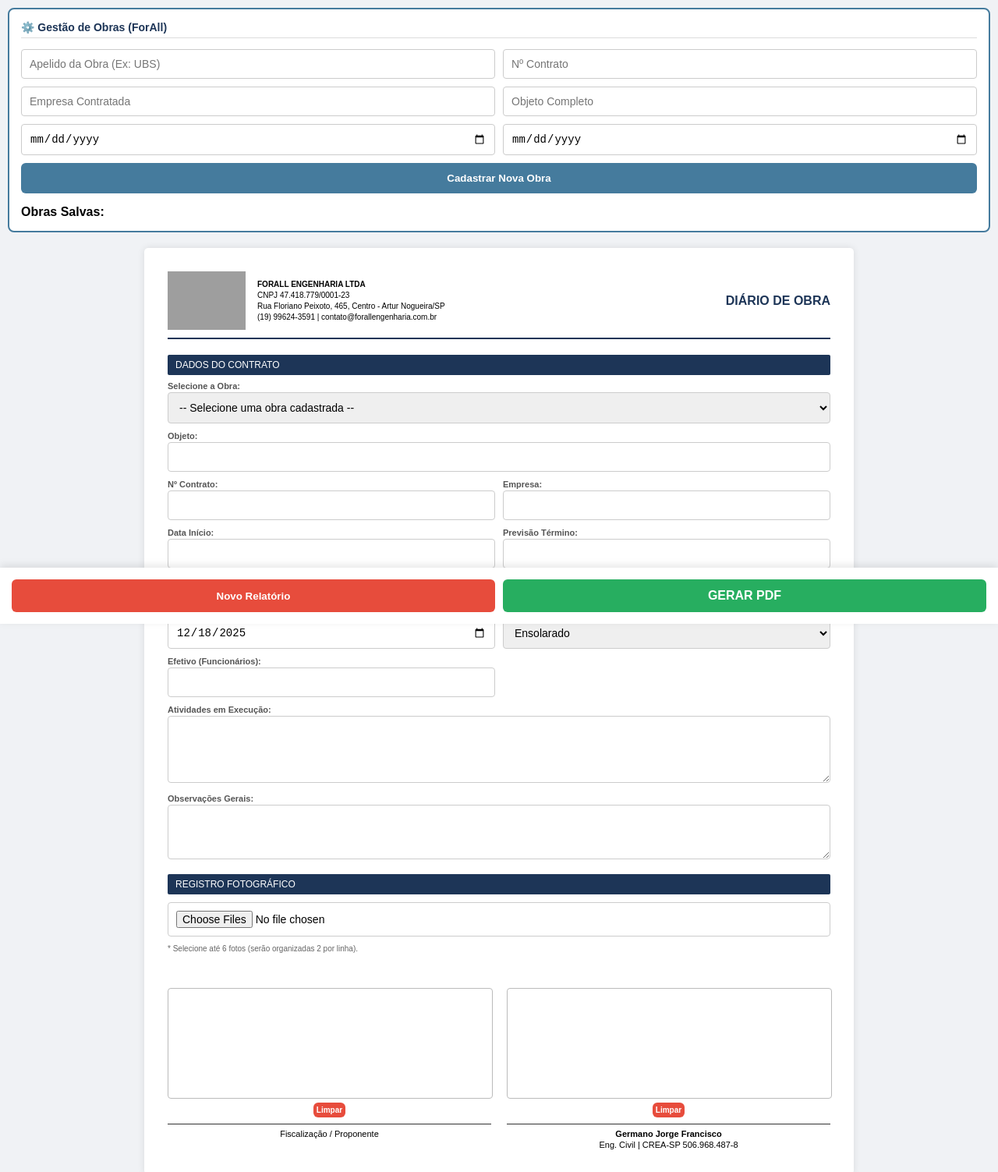
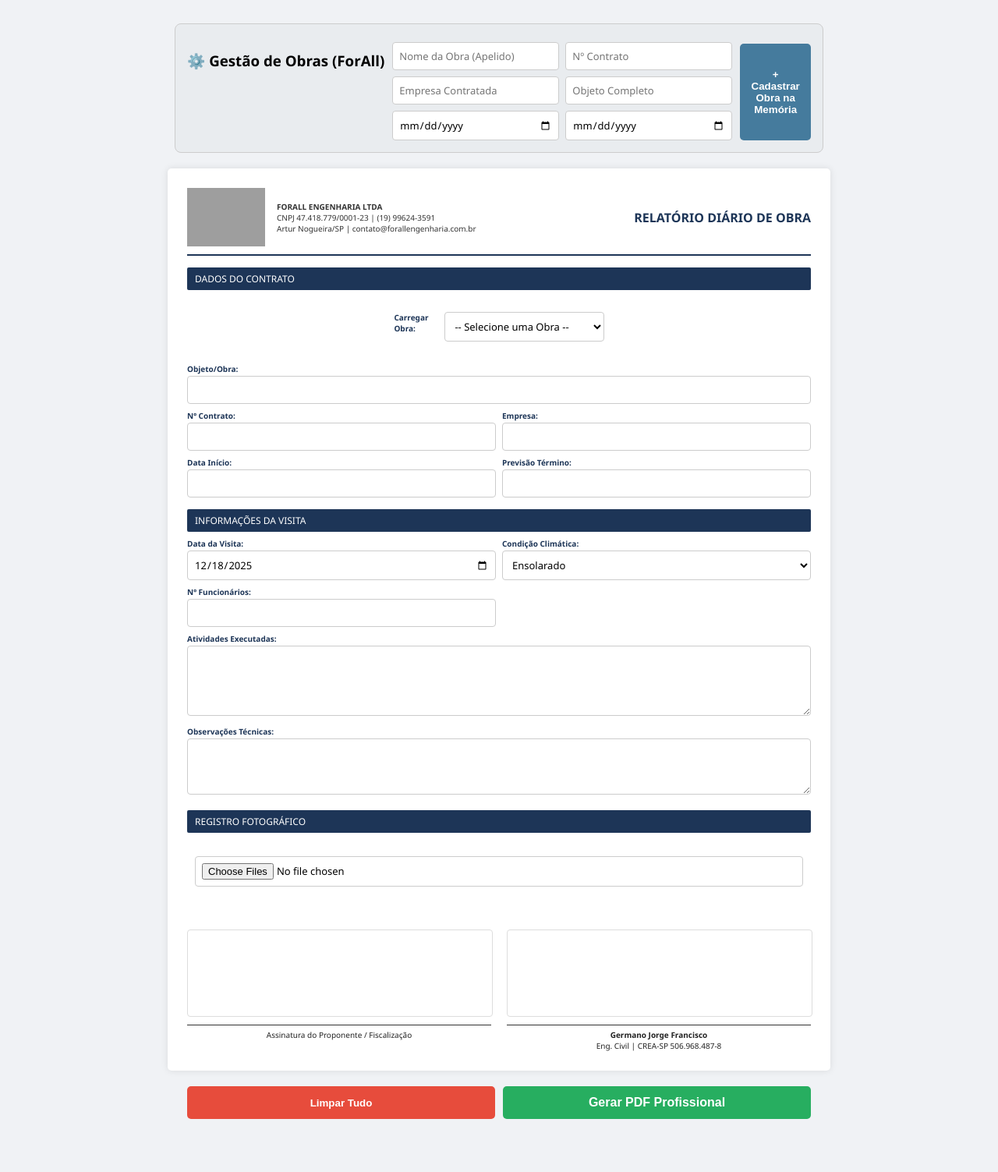
Before and after one commit to gjorgefrancisco98-afk/formularioobra, a plain HTML site: page index.html in a window 1280 px wide. Shown: the top 1503 px of the page at 78% size. After the commit the page ends 1465 px from the top, so only its background shows below. Drawn offline with nearby package versions, Linux system fonts and the light colour scheme; grey boxes are pictures that could not be loaded.

Commit message:
Update index.html

```diff
--- a/index.html
+++ b/index.html
@@ -2,124 +2,128 @@
 <html lang="pt-br">
 <head>
     <meta charset="UTF-8">
-    <meta name="viewport" content="width=device-width, initial-scale=1.0, maximum-scale=1.0, user-scalable=no">
-    <title>RDO - ForAll Engenharia</title>
+    <meta name="viewport" content="width=device-width, initial-scale=1.0">
+    <title>Sistema RDO - ForAll Engenharia</title>
     <script src="https://cdnjs.cloudflare.com/ajax/libs/html2pdf.js/0.10.1/html2pdf.bundle.min.js"></script>
     <script src="https://cdn.jsdelivr.net/npm/signature_pad@4.0.0/dist/signature_pad.umd.min.js"></script>
     <style>
         :root { --primary: #1d3557; --secondary: #457b9d; }
-        body { font-family: Arial, sans-serif; background: #f0f2f5; margin: 0; padding: 10px; padding-bottom: 100px; }
-        .page { background: white; max-width: 850px; margin: auto; padding: 30px; border-radius: 5px; box-shadow: 0 0 10px rgba(0,0,0,0.1); }
 
-        .header { display: flex; align-items: center; border-bottom: 2px solid var(--primary); padding-bottom: 10px; margin-bottom: 20px; }
+        /* Configurações Gerais */
+        body { font-family: 'Segoe UI', Arial, sans-serif; background: #f0f2f5; margin: 0; padding: 10px; -webkit-print-color-adjust: exact; print-color-adjust: exact; }
+        .page { background: white; max-width: 800px; margin: auto; padding: 25px; border-radius: 5px; box-shadow: 0 0 10px rgba(0,0,0,0.1); }
+
+        /* Cabeçalho */
+        .header { display: flex; align-items: center; border-bottom: 2px solid var(--primary); padding-bottom: 10px; margin-bottom: 15px; }
         .logo { width: 100px; margin-right: 15px; }
-        .empresa-info { font-size: 10px; flex-grow: 1; line-height: 1.4; }
+        .empresa-info { font-size: 10px; flex-grow: 1; color: #333; line-height: 1.4; }
         .doc-title { text-align: right; color: var(--primary); font-weight: bold; font-size: 16px; }
 
-        .admin-section { background: #fff; padding: 15px; border-radius: 8px; margin-bottom: 20px; border: 2px solid var(--secondary); }
-        .admin-section h3 { margin-top: 0; font-size: 14px; color: var(--primary); border-bottom: 1px solid #ddd; padding-bottom: 5px; }
-
-        .section-title { background: var(--primary); color: white; padding: 6px 10px; font-size: 12px; margin-top: 15px; text-transform: uppercase; border-radius: 2px; }
-        .grid { display: grid; grid-template-columns: 1fr 1fr; gap: 10px; margin-top: 8px; }
+        /* Estilo das Seções */
+        .section-title { background: var(--primary) !important; color: white !important; padding: 6px 10px; font-size: 12px; margin-top: 15px; text-transform: uppercase; border-radius: 2px; }
+        .grid { display: grid; grid-template-columns: 1fr 1fr; gap: 8px; margin-top: 8px; }
         .full { grid-column: span 2; }
 
-        label { display: block; font-size: 11px; font-weight: bold; margin-bottom: 2px; color: #555; }
-        input, select, textarea { width: 100%; border: 1px solid #ccc; padding: 10px; font-size: 14px; border-radius: 4px; box-sizing: border-box; }
+        label { display: block; font-size: 10px; font-weight: bold; margin-bottom: 2px; color: var(--primary); }
+        input, select, textarea {
+            width: 100%; border: 1px solid #ccc; padding: 8px; font-size: 13px; border-radius: 4px;
+            box-sizing: border-box; background: #fff; font-family: inherit;
+        }
 
-        #preview-container { display: grid; grid-template-columns: 1fr 1fr; gap: 10px; margin-top: 15px; }
-        .photo-box { border: 1px solid #ddd; height: 220px; overflow: hidden; display: flex; align-items: center; justify-content: center; background: #f9f9f9; position: relative; }
+        /* Registro Fotográfico 2x3 */
+        #preview-container { display: grid; grid-template-columns: 1fr 1fr; gap: 10px; margin-top: 10px; }
+        .photo-box { border: 1px solid #eee; height: 210px; display: flex; align-items: center; justify-content: center; background: #fafafa; border-radius: 4px; page-break-inside: avoid; }
         .photo-box img { width: 100%; height: 100%; object-fit: cover; }
 
-        .signature-grid { display: grid; grid-template-columns: 1fr 1fr; gap: 20px; margin-top: 30px; text-align: center; }
-        canvas { border: 1px solid #bbb; background: #fff; width: 100%; height: 140px; touch-action: none; border-radius: 4px; }
-        .sig-label { font-size: 11px; margin-top: 8px; border-top: 1px solid #333; padding-top: 5px; line-height: 1.3; }
+        /* Assinaturas */
+        .signature-grid { display: grid; grid-template-columns: 1fr 1fr; gap: 20px; margin-top: 25px; text-align: center; }
+        canvas { border: 1px solid #ddd; background: #fff; width: 100%; height: 110px; touch-action: none; border-radius: 4px; }
+        .sig-label { font-size: 10px; margin-top: 5px; border-top: 1px solid #333; padding-top: 5px; color: #222; }
 
-        .controls { position: fixed; bottom: 0; left: 0; right: 0; background: #fff; padding: 15px; display: flex; gap: 10px; box-shadow: 0 -3px 10px rgba(0,0,0,0.1); z-index: 1000; }
-        button { flex: 1; padding: 12px; border: none; border-radius: 6px; font-weight: bold; cursor: pointer; transition: 0.2s; }
-        .btn-add { background: var(--secondary); color: white; width: 100%; margin-top: 10px; }
+        /* Botões Flutuantes (Não saem no PDF) */
+        .no-print { display: flex; gap: 10px; margin: 20px auto; max-width: 800px; padding: 0 10px; }
+        .admin-section { background: #e9ecef; padding: 15px; border-radius: 8px; border: 1px solid #ccc; margin-bottom: 20px; }
+        button { flex: 1; padding: 12px; border: none; border-radius: 5px; font-weight: bold; cursor: pointer; transition: 0.3s; }
+        .btn-add { background: var(--secondary); color: white; margin-top: 10px; }
         .btn-pdf { background: #27ae60; color: white; font-size: 16px; }
         .btn-clear { background: #e74c3c; color: white; }
-        .btn-del { background: #ff4d4d; color: white; padding: 2px 8px; font-size: 10px; margin-left: 10px; border-radius: 3px; }
 
-        .obra-item { display: flex; justify-content: space-between; align-items: center; padding: 5px; border-bottom: 1px solid #eee; font-size: 12px; }
-
-        @media print { .no-print { display: none !important; } .page { box-shadow: none; padding: 0; } }
+        /* AJUSTES PARA O PDF/IMPRESSÃO */
+        @media print {
+            body { background: white; padding: 0; }
+            .page { box-shadow: none; border: none; width: 100%; max-width: 100%; padding: 0; }
+            .no-print, .admin-section, button, #fotos { display: none !important; }
+            input, textarea, select { border: 1px solid #eee !important; background: transparent !important; appearance: none; -webkit-appearance: none; }
+            .section-title { -webkit-print-color-adjust: exact; }
+            .photo-box { height: 180px; } /* Ajuste leve para caber melhor no papel */
+        }
     </style>
 </head>
 <body>
 
-<div class="no-print admin-section" id="adminPanel">
+<div class="no-print admin-section">
     <h3>⚙️ Gestão de Obras (ForAll)</h3>
     <div class="grid">
-        <input type="text" id="cadObra" placeholder="Apelido da Obra (Ex: UBS)">
+        <input type="text" id="cadObra" placeholder="Nome da Obra (Apelido)">
         <input type="text" id="cadContrato" placeholder="Nº Contrato">
         <input type="text" id="cadEmpresa" placeholder="Empresa Contratada">
         <input type="text" id="cadObjeto" placeholder="Objeto Completo">
-        <input type="date" id="cadInicio">
-        <input type="date" id="cadTermino">
+        <input type="date" id="cadInicio" title="Data Início">
+        <input type="date" id="cadTermino" title="Previsão Término">
     </div>
-    <button class="btn-add" onclick="salvarNovaObra()">Cadastrar Nova Obra</button>
-
-    <div id="listaObras" style="margin-top:15px; max-height: 100px; overflow-y: auto;">
-        </div>
+    <button class="btn-add" onclick="salvarNovaObra()">+ Cadastrar Obra na Memória</button>
 </div>
 
 <div class="page" id="relatorio">
     <div class="header">
-        <img src="https://forallengenharia.com.br/images/logo_original.svg" alt="Logo ForAll" class="logo">
+        <img src="https://www.forallengenharia.com.br/wp-content/uploads/2022/07/logo-forall.png" alt="Logo" class="logo">
         <div class="empresa-info">
             <strong>FORALL ENGENHARIA LTDA</strong><br>
-            CNPJ 47.418.779/0001-23<br>
-            Rua Floriano Peixoto, 465, Centro - Artur Nogueira/SP<br>
-            (19) 99624-3591 | contato@forallengenharia.com.br
+            CNPJ 47.418.779/0001-23 | (19) 99624-3591<br>
+            Artur Nogueira/SP | contato@forallengenharia.com.br
         </div>
-        <div class="doc-title">DIÁRIO DE OBRA</div>
+        <div class="doc-title">RELATÓRIO DIÁRIO DE OBRA</div>
     </div>
 
     <div class="section-title">Dados do Contrato</div>
     <div class="grid">
         <div class="full no-print">
-            <label>Selecione a Obra:</label>
+            <label>Carregar Obra:</label>
             <select id="seletorObra" onchange="carregarDadosObra(this.value)">
-                <option value="">-- Selecione uma obra cadastrada --</option>
+                <option value="">-- Selecione uma obra --</option>
             </select>
         </div>
-        <div class="full"><label>Objeto:</label><input type="text" id="rdoObjeto"></div>
+        <div class="full"><label>Objeto/Obra:</label><input type="text" id="rdoObjeto"></div>
         <div><label>Nº Contrato:</label><input type="text" id="rdoContrato"></div>
         <div><label>Empresa:</label><input type="text" id="rdoEmpresa"></div>
         <div><label>Data Início:</label><input type="text" id="rdoInicio"></div>
         <div><label>Previsão Término:</label><input type="text" id="rdoTermino"></div>
     </div>
 
-    <div class="section-title">Relatório de Campo</div>
+    <div class="section-title">Informações da Visita</div>
     <div class="grid">
         <div><label>Data da Visita:</label><input type="date" id="dataAtual"></div>
-        <div><label>Condição do Clima:</label>
+        <div><label>Condição Climática:</label>
             <select id="clima">
-                <option>Ensolarado</option><option>Nublado</option><option>Chuvoso (Trabalhável)</option><option>Chuvoso (Interrompido)</option>
+                <option>Ensolarado</option><option>Nublado</option><option>Chuvoso</option>
             </select>
         </div>
-        <div><label>Efetivo (Funcionários):</label><input type="number" id="efetivo"></div>
-        <div class="full"><label>Atividades em Execução:</label><textarea id="atividades" rows="4"></textarea></div>
-        <div class="full"><label>Observações Gerais:</label><textarea id="obs" rows="3"></textarea></div>
+        <div><label>Nº Funcionários:</label><input type="number" id="efetivo"></div>
+        <div class="full"><label>Atividades Executadas:</label><textarea id="atividades" rows="4"></textarea></div>
+        <div class="full"><label>Observações Técnicas:</label><textarea id="obs" rows="3"></textarea></div>
     </div>
 
     <div class="section-title">Registro Fotográfico</div>
-    <div class="no-print" style="margin:10px 0;">
-        <input type="file" id="fotos" accept="image/*" multiple onchange="previewImages()">
-        <p style="font-size: 10px; color: #666;">* Selecione até 6 fotos (serão organizadas 2 por linha).</p>
-    </div>
+    <div class="no-print"><input type="file" id="fotos" accept="image/*" multiple onchange="previewImages()" style="margin: 10px 0;"></div>
     <div id="preview-container"></div>
 
     <div class="signature-grid">
         <div>
             <canvas id="sig-proponente"></canvas>
-            <button type="button" class="btn-clear no-print" style="padding:4px; font-size:10px;" onclick="padProp.clear()">Limpar</button>
-            <div class="sig-label">Fiscalização / Proponente</div>
+            <div class="sig-label">Assinatura do Proponente / Fiscalização</div>
         </div>
         <div>
             <canvas id="sig-germano"></canvas>
-            <button type="button" class="btn-clear no-print" style="padding:4px; font-size:10px;" onclick="padGerm.clear()">Limpar</button>
             <div class="sig-label">
                 <strong>Germano Jorge Francisco</strong><br>
                 Eng. Civil | CREA-SP 506.968.487-8
@@ -128,58 +132,37 @@
     </div>
 </div>
 
-<div class="controls no-print">
-    <button class="btn-clear" onclick="limparRelatorio()">Novo Relatório</button>
-    <button class="btn-pdf" onclick="gerarPDF()">GERAR PDF</button>
+<div class="no-print">
+    <button class="btn-clear" onclick="limparTudo()">Limpar Tudo</button>
+    <button class="btn-pdf" onclick="gerarPDF()">Gerar PDF Profissional</button>
 </div>
 
 <script>
     let obras = JSON.parse(localStorage.getItem('obras_forall')) || [];
-    const canvasProp = document.getElementById('sig-proponente');
-    const canvasGerm = document.getElementById('sig-germano');
-    const padProp = new SignaturePad(canvasProp);
-    const padGerm = new SignaturePad(canvasGerm);
+    const padProp = new SignaturePad(document.getElementById('sig-proponente'));
+    const padGerm = new SignaturePad(document.getElementById('sig-germano'));
 
     function salvarNovaObra() {
-        const nome = document.getElementById('cadObra').value;
-        if(!nome) return alert("Digite o apelido da obra");
         const nova = {
             id: Date.now(),
-            nome: nome,
+            nome: document.getElementById('cadObra').value,
             contrato: document.getElementById('cadContrato').value,
             empresa: document.getElementById('cadEmpresa').value,
             objeto: document.getElementById('cadObjeto').value,
             inicio: document.getElementById('cadInicio').value,
             termino: document.getElementById('cadTermino').value
         };
+        if(!nova.nome) return alert("Digite ao menos o nome da obra");
         obras.push(nova);
         localStorage.setItem('obras_forall', JSON.stringify(obras));
-        document.querySelectorAll('.admin-section input').forEach(i => i.value = '');
-        atualizarInterfaceObras();
+        atualizarSeletor();
+        alert("Obra salva!");
     }
 
-    function deletarObra(id) {
-        if(confirm("Remover esta obra da lista?")) {
-            obras = obras.filter(o => o.id !== id);
-            localStorage.setItem('obras_forall', JSON.stringify(obras));
-            atualizarInterfaceObras();
-        }
-    }
-
-    function atualizarInterfaceObras() {
+    function atualizarSeletor() {
         const select = document.getElementById('seletorObra');
-        const lista = document.getElementById('listaObras');
-        select.innerHTML = '<option value="">-- Selecione uma obra cadastrada --</option>';
-        lista.innerHTML = '<strong>Obras Salvas:</strong>';
-
-        obras.forEach(o => {
-            select.innerHTML += `<option value="${o.id}">${o.nome}</option>`;
-            lista.innerHTML += `
-                <div class="obra-item">
-                    ${o.nome} (Contrato: ${o.contrato})
-                    <button class="btn-del" onclick="deletarObra(${o.id})">Excluir</button>
-                </div>`;
-        });
+        select.innerHTML = '<option value="">-- Selecione uma Obra --</option>';
+        obras.forEach(o => { select.innerHTML += `<option value="${o.id}">${o.nome}</option>`; });
     }
 
     function carregarDadosObra(id) {
@@ -208,46 +191,38 @@
         });
     }
 
-    function gerarPDF() {
+    async function gerarPDF() {
         const element = document.getElementById('relatorio');
         const opt = {
-            margin: 5,
+            margin: [10, 5, 10, 5],
             filename: `RDO_ForAll_${document.getElementById('dataAtual').value}.pdf`,
-            image: { type: 'jpeg', quality: 0.95 },
-            html2canvas: { scale: 2, useCORS: true },
+            image: { type: 'jpeg', quality: 0.98 },
+            html2canvas: { scale: 2, useCORS: true, logging: false },
             jsPDF: { unit: 'mm', format: 'a4', orientation: 'portrait' }
         };
 
-        // Oculta painel de gestão no PDF
-        document.getElementById('adminPanel').style.display = 'none';
+        // Esconde o seletor de obra para não sair no PDF
+        document.querySelector('.no-print').style.visibility = 'hidden';
 
         html2pdf().set(opt).from(element).save().then(() => {
-            document.getElementById('adminPanel').style.display = 'block';
+            document.querySelector('.no-print').style.visibility = 'visible';
         });
     }
 
-    function limparRelatorio() {
-        if(confirm("Deseja limpar os campos do relatório atual?")) {
-            location.reload();
-        }
-    }
+    function limparTudo() { if(confirm("Deseja limpar todos os campos?")) location.reload(); }
 
-    // Ajusta tamanho do canvas ao carregar
-    function resizeCanvas() {
+    document.getElementById('dataAtual').valueAsDate = new Date();
+    atualizarSeletor();
+
+    // Ajusta o tamanho dos campos de assinatura ao carregar
+    window.addEventListener("resize", () => {
         const ratio = Math.max(window.devicePixelRatio || 1, 1);
-        [canvasProp, canvasGerm].forEach(c => {
-            c.width = c.offsetWidth * ratio;
-            c.height = c.offsetHeight * ratio;
-            c.getContext("2d").scale(ratio, ratio);
+        [document.getElementById('sig-proponente'), document.getElementById('sig-germano')].forEach(canvas => {
+            canvas.width = canvas.offsetWidth * ratio;
+            canvas.height = canvas.offsetHeight * ratio;
+            canvas.getContext("2d").scale(ratio, ratio);
         });
-    }
-
-    window.onresize = resizeCanvas;
-    window.onload = () => {
-        document.getElementById('dataAtual').valueAsDate = new Date();
-        atualizarInterfaceObras();
-        resizeCanvas();
-    };
+    });
 </script>
 
 </body>
```
